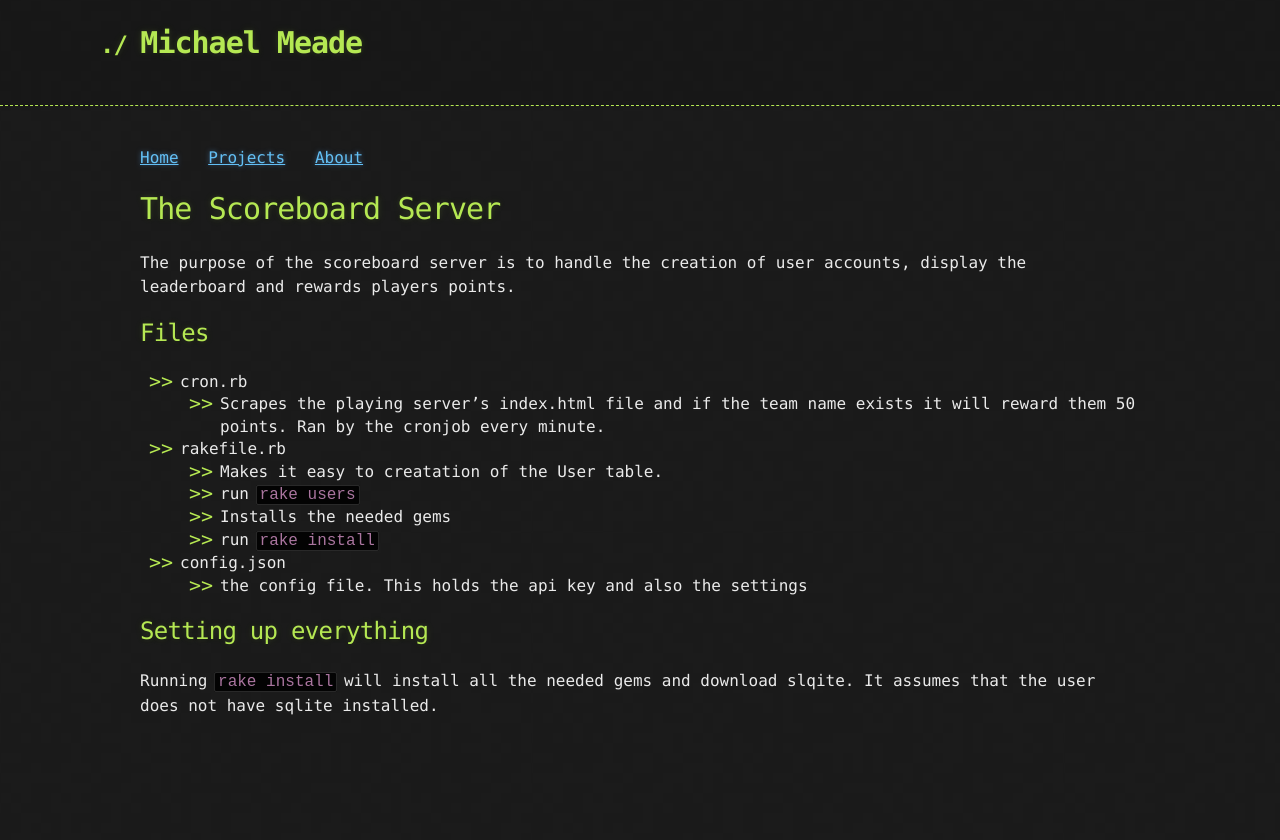
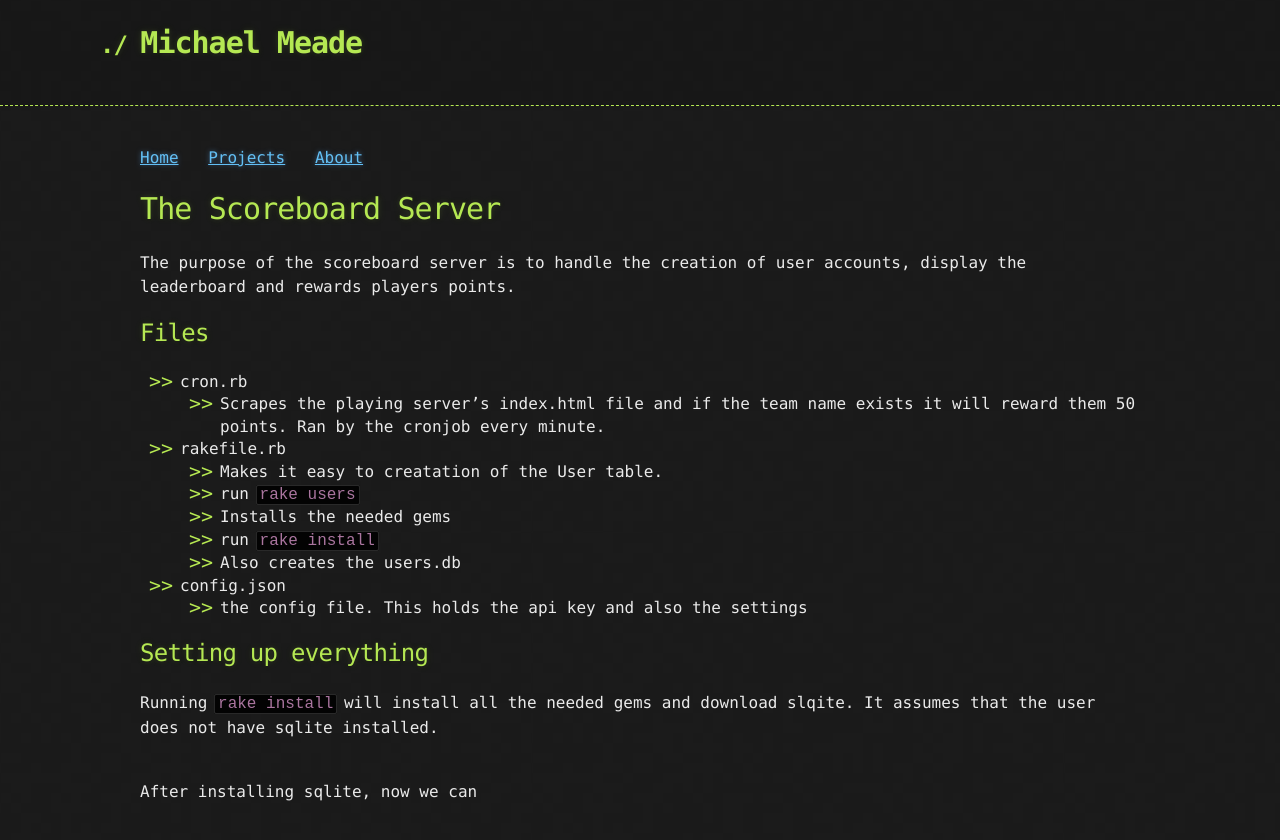
Before and after one commit to Michael-Meade/MinerFind, a Jekyll site: the page built from Projects/leaderboard.md, in a window 1280 px wide. Shown: the top 840 px of the page. Built offline with Jekyll 4.4.1, drawn with Linux system fonts in a browser that asks for light colours; our own code applies the rules of GitHub Pages for plain Markdown files; the repository's description, which GitHub fills in, is left out.

Commit message:
Update leaderboard.md

````diff
--- a/Projects/leaderboard.md
+++ b/Projects/leaderboard.md
@@ -10,9 +10,12 @@ The purpose of the scoreboard server is to handle the creation of user accounts,
   - run ```rake users```
   - Installs the needed gems
   - run ```rake install```
+  - Also creates the users.db
 - config.json
   - the config file. This holds the api key and also the settings
 
 
 ## Setting up everything
-Running ```rake install``` will install all the needed gems and download slqite. It assumes that the user does not have sqlite installed.<br>
+Running ```rake install``` will install all the needed gems and download slqite. It assumes that the user does not have sqlite installed.<br><br>
+
+After installing sqlite, now we can
````
